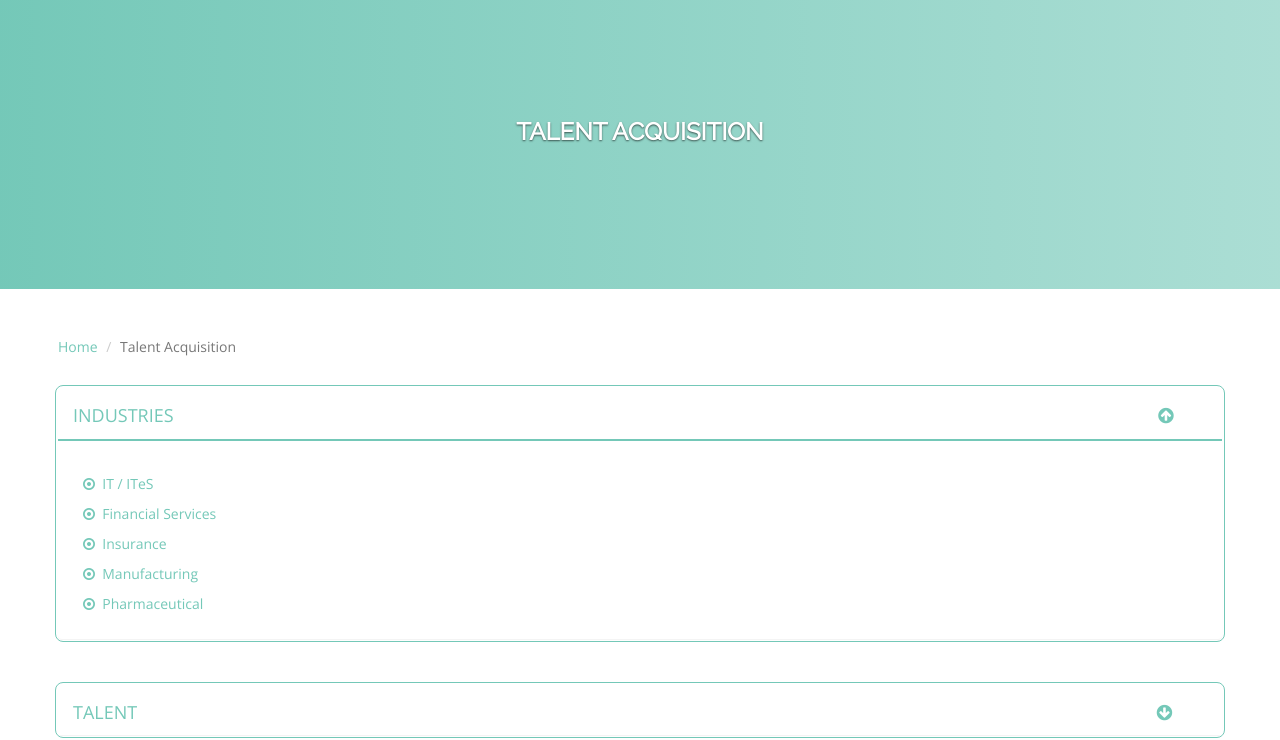
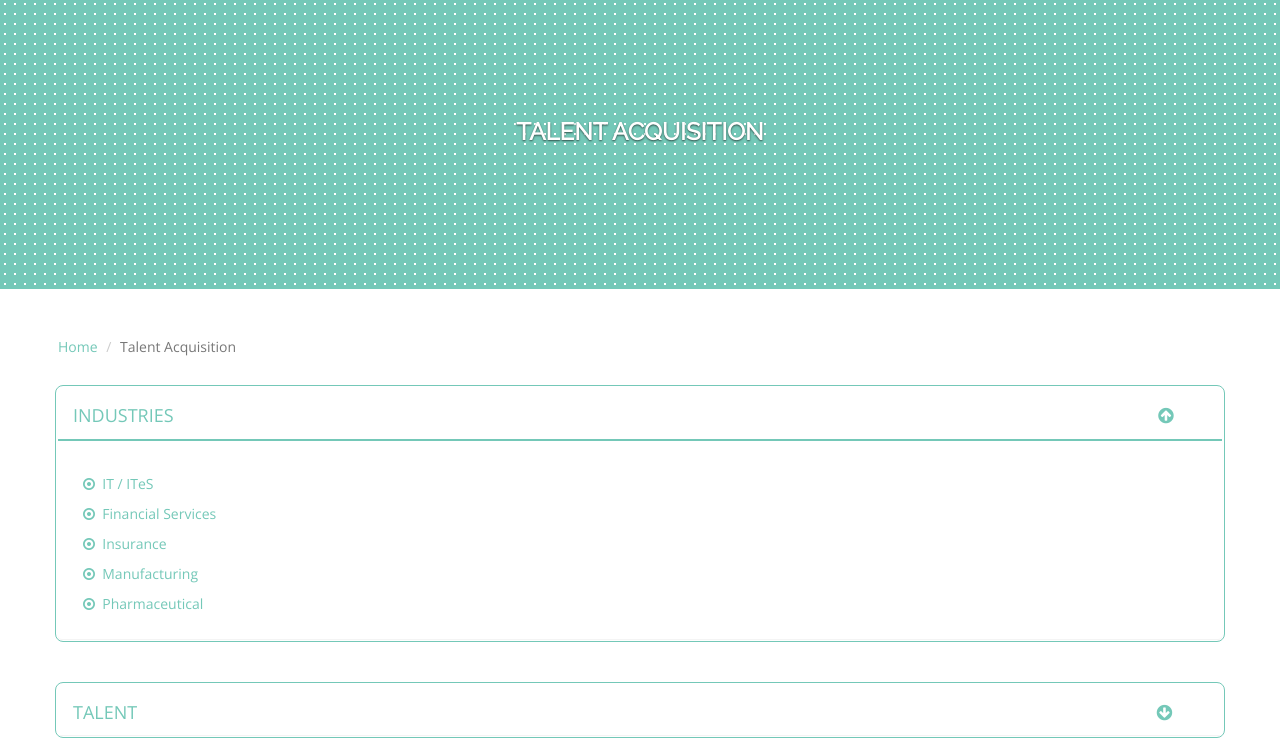
Before and after one commit to Vacant-Sky/cmyles, a plain HTML site: page talentacquisition.html in a window 1280 px wide. Shown: the part 86-826 px from the top of the page. Drawn offline with nearby package versions, Linux system fonts and the light colour scheme; files whose address does not match are found by name.

Commit message:
initial commit

```diff
--- a/talentacquisition.html
+++ b/talentacquisition.html
@@ -73,7 +73,18 @@ height="0" width="0" style="display:none;visibility:hidden"></iframe></noscript>
 <section id="bg-paralax">
     <div class="row">
 			<div class="col-lg-12">
-        <div  style="margin-top: 15px;margin-left: -80px;margin-right: -80px; height: 300px;background: -webkit-linear-gradient(left,rgba(116,200,184,1), rgba(116,200,184,.6));background: -moz-linear-gradient(bottom,rgba(255,90,95,1),rgba(255,90,95,.7))">
+        <div  style="margin-top: 15px;margin-left: -80px;margin-right: -80px; height: 300px;
+
+        background-color:rgb(116,200,184);
+background-image: radial-gradient(white 15%, transparent 16%),
+radial-gradient(white 15%, transparent 16%);
+background-size:10px 10px;
+background-position: 0 0, 30px 30px;"
+
+
+
+
+        >
 
             <div style="padding-top: 105px" class="carousel-caption">
               <h3 style="margin-top: -120px;text-transform: upper">TALENT ACQUISITION</h3>
```
